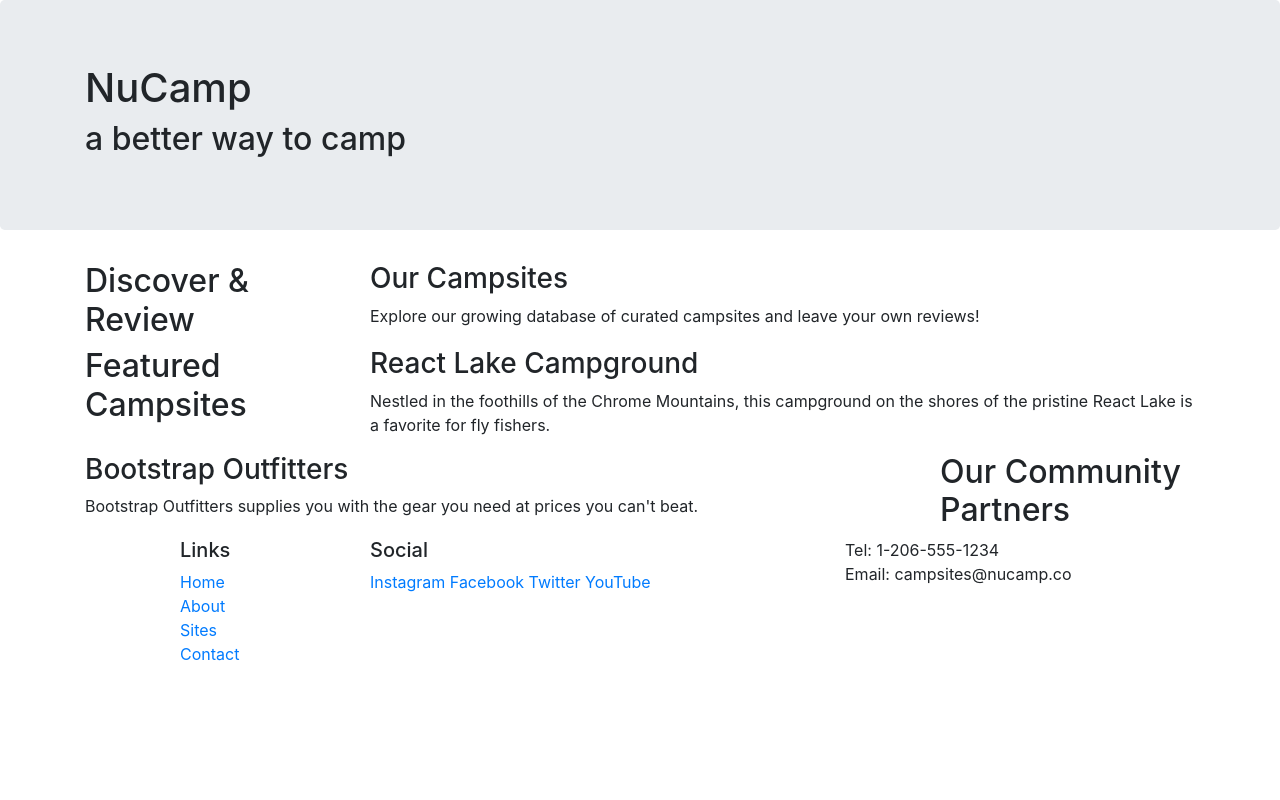
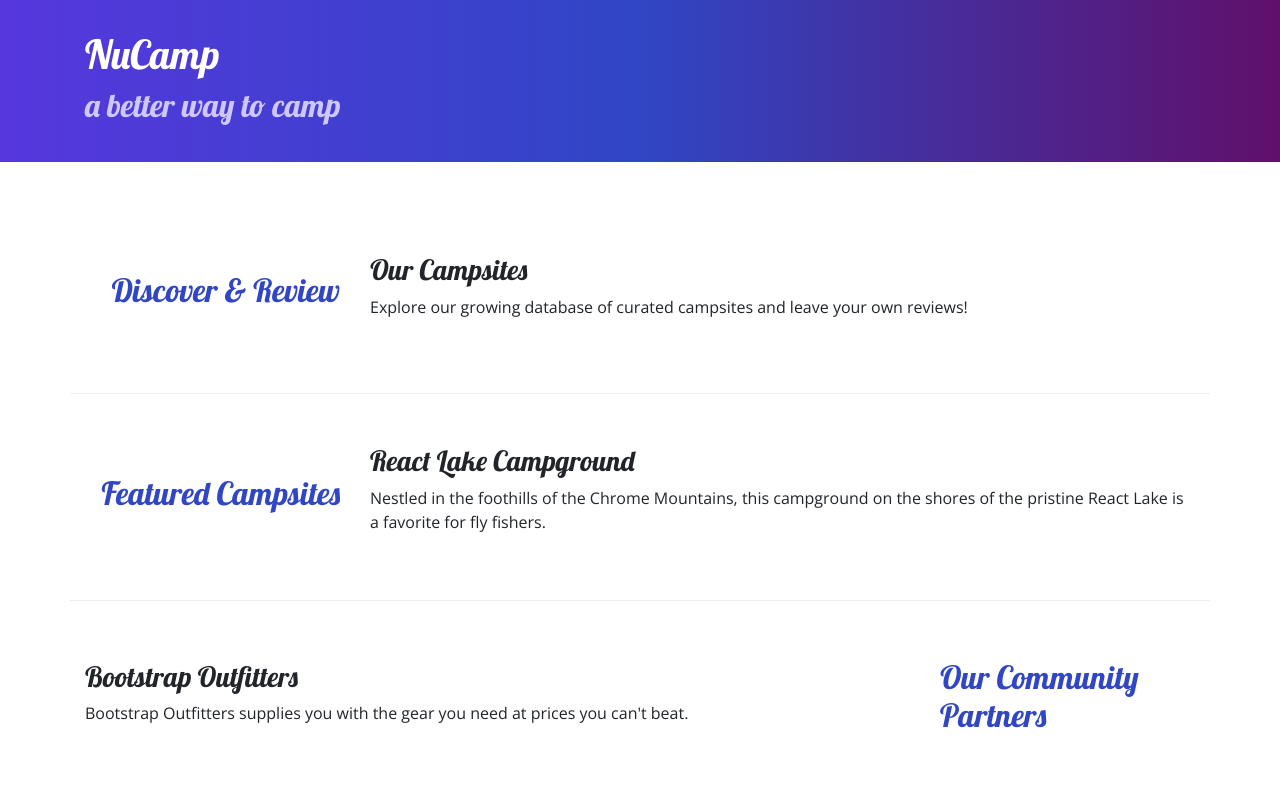
Before and after one commit to AustinStoneui/NucampSite, a website: page index.html in a window 1280 px wide. Shown: the top 800 px of the page. Drawn offline with nearby package versions, Linux system fonts and the light colour scheme.

Commit message:
bootstrap alignments and colors

```diff
--- /dev/null
+++ b/css/style.css
@@ -0,0 +1,32 @@
+body {
+    font-family: "Open Sans", sans-serif;
+}
+
+h1, h2, h3 {
+    font-family: "Lobster", cursive;
+}
+
+h2 {
+    color: #3046C5;
+}
+
+header h2 {
+    color: #CEC8FF;
+}
+
+footer {
+    background-image: linear-gradient(#CEC8FF, white);
+    padding: 20px 0;
+}
+
+.jumbotron {
+    padding: 30px;
+    background-image: linear-gradient(to right, #5637DD, #3046C5, #60106B);
+    color: white;
+}
+
+.row-content {
+    padding: 50px 0;
+    border-bottom: 1px ridge;
+    min-height: 200px;
+}
--- a/index.html
+++ b/index.html
@@ -8,14 +8,17 @@
     <!-- Bootstrap CSS -->
     <link rel="stylesheet" href="node_modules/bootstrap/dist/css/bootstrap.min.css" />
 
+    <!--additional css-->
+    <link rel="stylesheet" href="https://fonts.googleapis.com/css?family=Lobster|Open+Sans" />
+    <link rel="stylesheet" href="/css/style.css" />
     <title>NuCamp: A Better Way To Camp</title>
 </head>
 
 <body>
 
-    <header class="jumbotron">
+    <header class="jumbotron jumbotron-fluid">
         <div class="container">
-            <div class="row">
+            <div class="row ">
                 <div class="col">
                     <h1>NuCamp</h1>
                     <h2>a better way to camp</h2>
@@ -25,9 +28,9 @@
     </header>
 
     <div class="container">
-        <div class="row">
+        <div class="row row-content align-items-center">
             <div class="col-sm-4 oeder-sm-last col-md-3">
-                <h2>Discover & Review</h2>
+                <h2 class="text-sm-right">Discover & Review</h2>
             </div>
             <div class="col">
                 <h3>Our Campsites</h3>
@@ -35,9 +38,9 @@
             </div>
         </div>
 
-        <div class="row">
+        <div class="row row-content align-items-center">
             <div class="col-sm-4 col-md-3">
-                <h2>Featured Campsites</h2>
+                <h2 class="text-sm-right">Featured Campsites</h2>
             </div>
             <div class="col">
                 <h3>React Lake Campground</h3>
@@ -45,7 +48,7 @@
    			</div>
         </div>
 
-        <div class="row">
+        <div class="row row-content align-items-center">
             <div class="col-sm-4 order-sm-last col-md-3">
                 <h2>Our Community Partners</h2>
             </div>
@@ -67,14 +70,14 @@
                         <li><a href="#">Contact</a></li>
                     </ul>
                 </div>
-                <div class="col-6 col-sm-5">
+                <div class="col-6 col-sm-5 text-center">
                 	<h5>Social</h5>
                     <a href="http://instagram.com/">Instagram</a>
                     <a href="http://facebook.com/">Facebook</a>
                     <a href="http://twitter.com/">Twitter</a>
                     <a href="http://youtube.com/">YouTube</a>
                 </div>
-                <div class="col-sm-4">
+                <div class="col-sm-4 text-center">
                     Tel: 1-206-555-1234<br />
                     Email: campsites@nucamp.co
                 </div>
```
